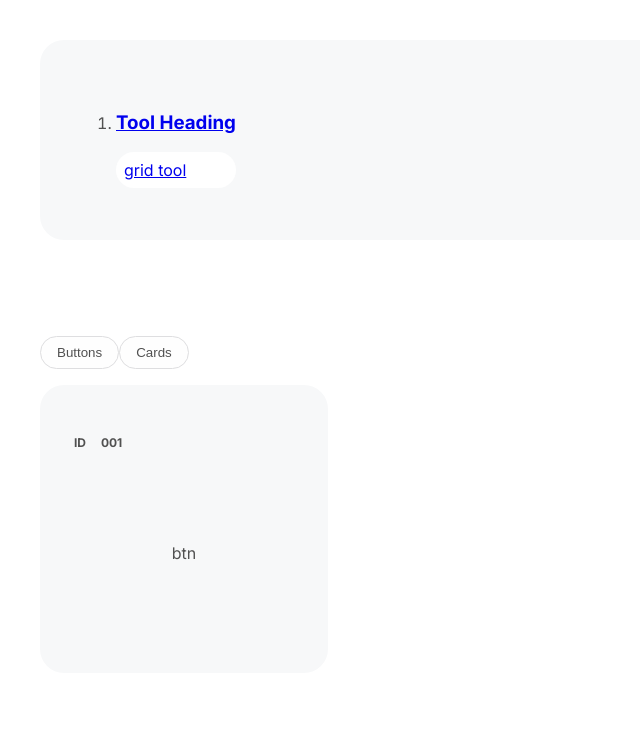
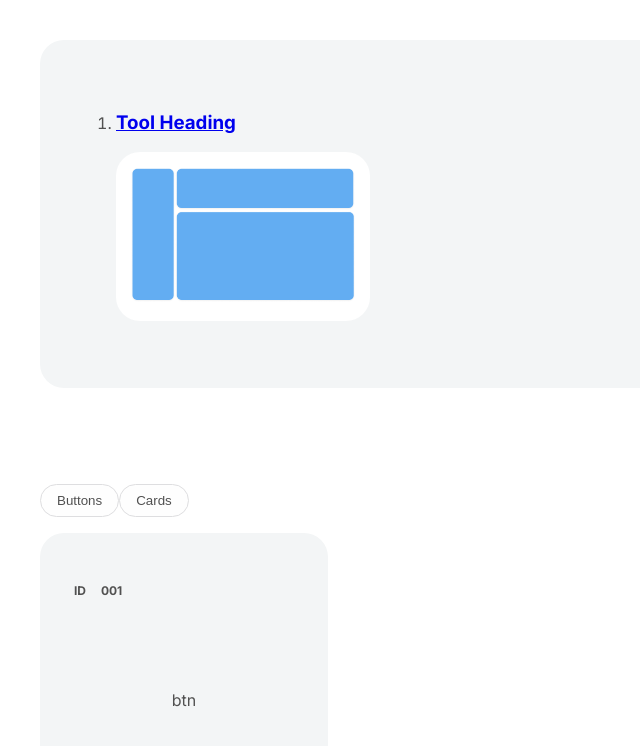
Before and after one commit to AustinChiatto/crumb, a React (Vite) app: page / in a window 1280 px wide. Shown: the top 746 px of the page, without its empty margins (0-640 px from the left). Built offline with nearby package versions, Linux system fonts and the light colour scheme.

Commit message:
added a tool bar with routes to correct tool

```diff
--- a/index.html
+++ b/index.html
@@ -6,7 +6,7 @@
             name="viewport"
             content="width=device-width, initial-scale=1.0"
         />
-        <title>Grid Tool Version 2.0</title>
+        <title>codependency</title>
         <link
             rel="preconnect"
             href="https://fonts.googleapis.com"
--- a/src/components/Dashboard/ToolSelection/Tool/Tool.jsx
+++ b/src/components/Dashboard/ToolSelection/Tool/Tool.jsx
@@ -1,11 +1,18 @@
 import styles from "./Tool.module.scss";
+import gridTool from "../../../../assets/images/grid-tool-thumbnail.png";
 
 export default function Tool() {
     return (
         <li className={styles.Tool}>
             <a href={`/grid-tool`}>
                 <h3 className="text-base">Tool Heading</h3>
-                <div className={styles.ToolThumbnail}>grid tool</div>
+                <div className={styles.ToolThumbnail}>
+                    <img
+                        className={styles.ToolThumbnailImg}
+                        src={gridTool}
+                        alt=""
+                    />
+                </div>
             </a>
         </li>
     );
--- a/src/components/Dashboard/ToolSelection/Tool/Tool.module.scss
+++ b/src/components/Dashboard/ToolSelection/Tool/Tool.module.scss
@@ -3,8 +3,8 @@
 
 // tool container
 // ===========================
-.Tool + .Tool {
-    margin-left: 1.5rem;
+.Tool {
+    @include m.gridSpan(auto, 3);
 }
 
 // tool thumbnail
@@ -15,3 +15,8 @@
     padding: 0.5rem;
     border-radius: $border-radius;
 }
+
+.ToolThumbnailImg {
+    max-width: 100%;
+    object-fit: contain;
+}
--- a/src/components/Dashboard/ToolSelection/ToolSelection.module.scss
+++ b/src/components/Dashboard/ToolSelection/ToolSelection.module.scss
@@ -7,12 +7,14 @@
     @include m.gridSpan(1, 12);
     background: $color-card-bg;
     padding: 2.25rem;
-    border-radius: $border-radius
+    padding-bottom: 2.5rem;
+    border-radius: $border-radius;
 }
 
 // tool list
 // ===========================
 .ToolList {
     max-width: fit-content;
-    @include m.flex(flex-start, center)
+    height: 15rem;
+    @include m.grid(12, false, 1.5rem);
 }
--- a/src/styles/utilities/_variables.scss
+++ b/src/styles/utilities/_variables.scss
@@ -4,7 +4,7 @@
 // color
 // ===========================
 $color-body: #FFF ;
-$color-card-bg: #F7F8F9;
+$color-card-bg: #f3f5f6;
 $color-light-blue: #e5eff9;
 $color-dark-blue: #63adf2;
 $color-dark-grey: #515151;
```
Also changed, not shown: src/assets/images/grid-tool-thumbnail.png (added).
